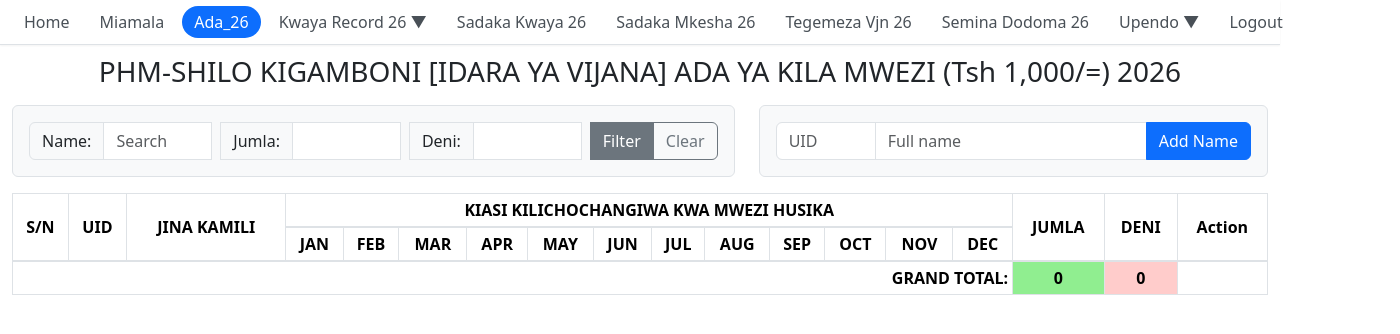
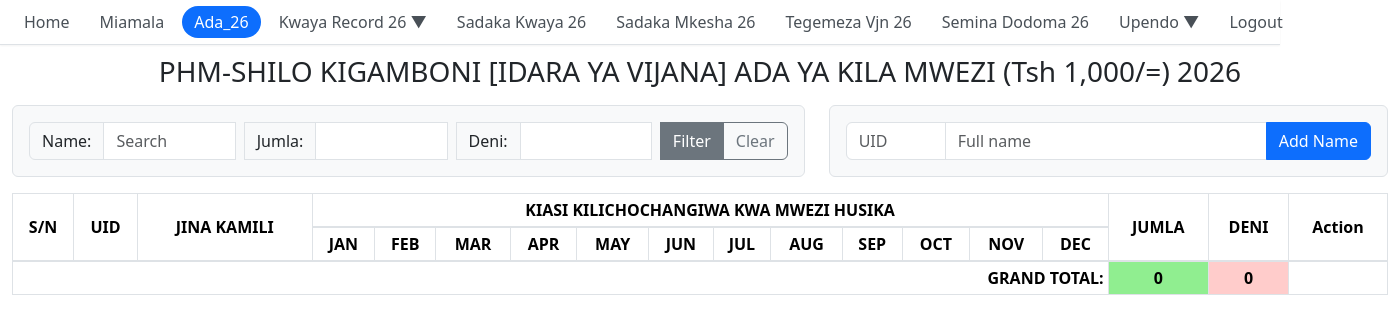
Before and after one commit to phmSHILO/shiloCFDs, a plain HTML site: page Ada_CFDs_26.html in a window 1280 px wide. Shown: the whole page, 1400 px wide, since content can reach past the window. Drawn offline with nearby package versions, Linux system fonts and the light colour scheme; no server answers; sample sign-in values are in the browser's storage.

Commit message:
container-width set to 1400px

```diff
--- a/Ada_CFDs_26.html
+++ b/Ada_CFDs_26.html
@@ -89,7 +89,7 @@
         <a href="#" onclick="logout(); return false;">Logout</a>
     </div>
 
-<div class="container-fluid mt-1">
+<div class="container-fluid mt-1" style="width: 1400px;" >
     <h3 class="text-center mb-3">PHM-SHILO KIGAMBONI [IDARA YA VIJANA] ADA YA KILA MWEZI (Tsh 1,000/=) 2026</h3>
 
     <div class="row mb-2">
```
